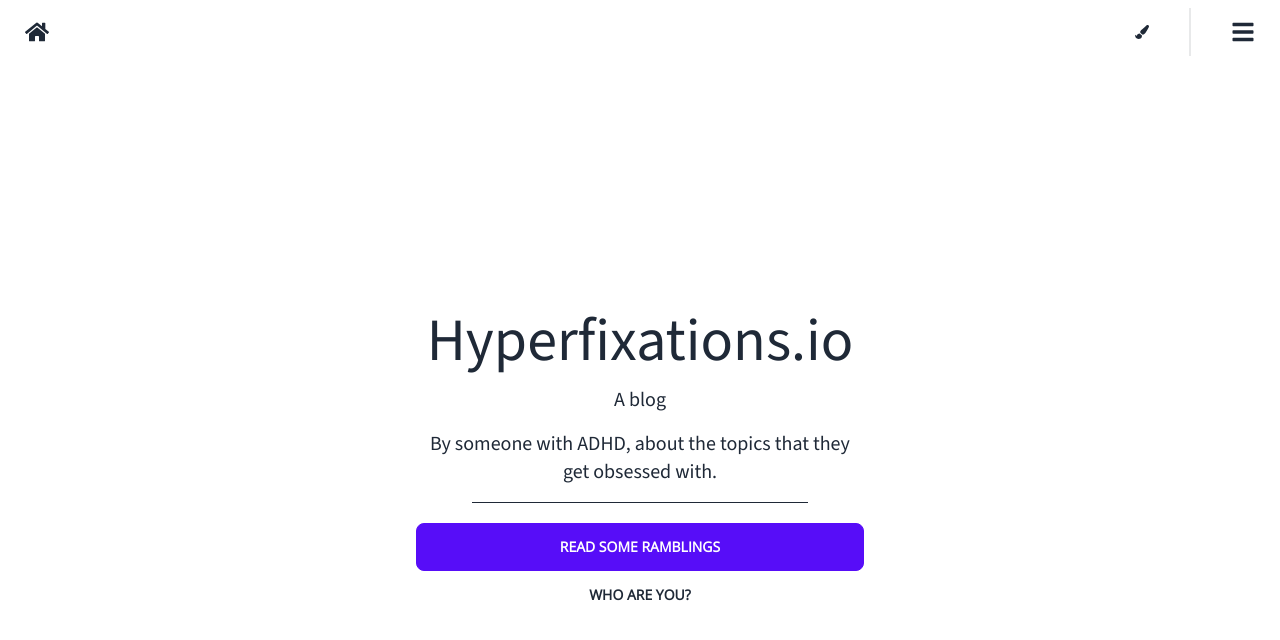
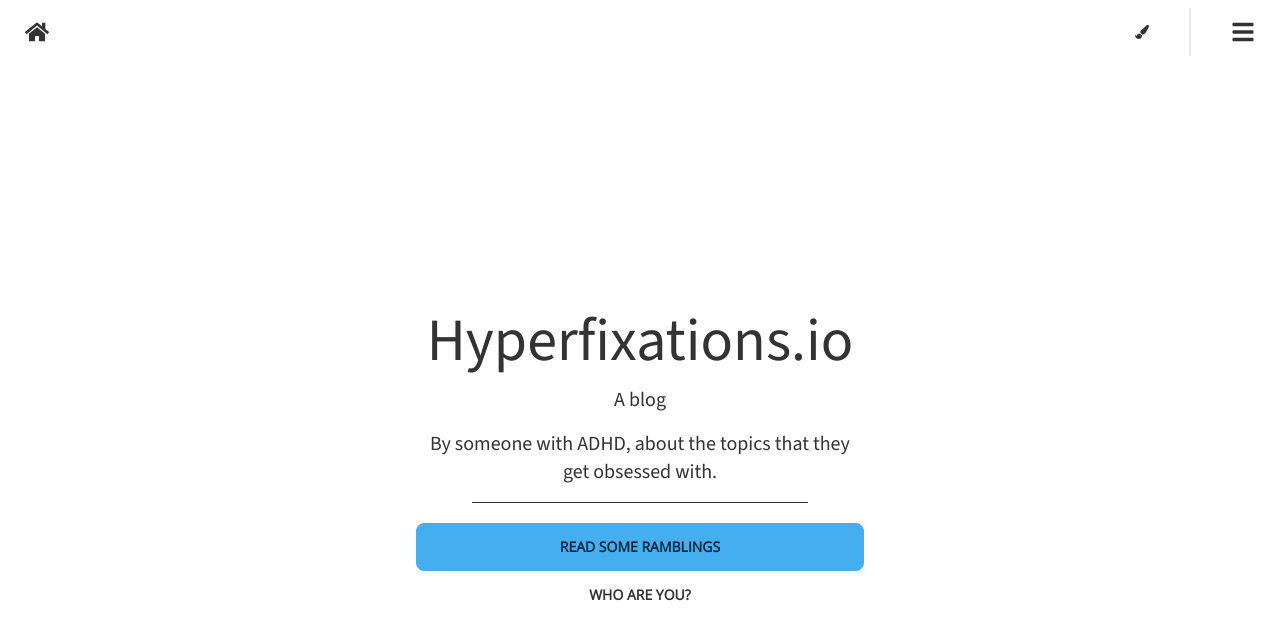
Before and after one commit to samuelboland/Hyperfixations, a Next.js app: page / in a window 1280 px wide. Shown: the top 640 px of the page. Built offline with nearby package versions, Linux system fonts and the light colour scheme.

Commit message:
Restrict available themes in tailwind config

```diff
--- a/tailwind.config.js
+++ b/tailwind.config.js
@@ -5,24 +5,7 @@ module.exports = {
         './lib/**/*.{js,ts,jsx,tsx}',
     ],
     daisyui: {
-        themes: [
-            'cmyk',
-            {
-                ysayle: {
-                    primary: '#33557d',
-                    secondary: '#60aec6',
-                    accent: '#617091',
-                    neutral: '#18141d',
-                    'base-100': '#e8e7ea',
-                    info: '#18141d',
-                    success: '#45945e',
-                    warning: '#c28426',
-                    error: '#f44336',
-                },
-            },
-            'light',
-            'cupcake',
-        ],
+        themes: ['cmyk'],
     },
     plugins: [require('@tailwindcss/typography'), require('daisyui')],
 };
```
